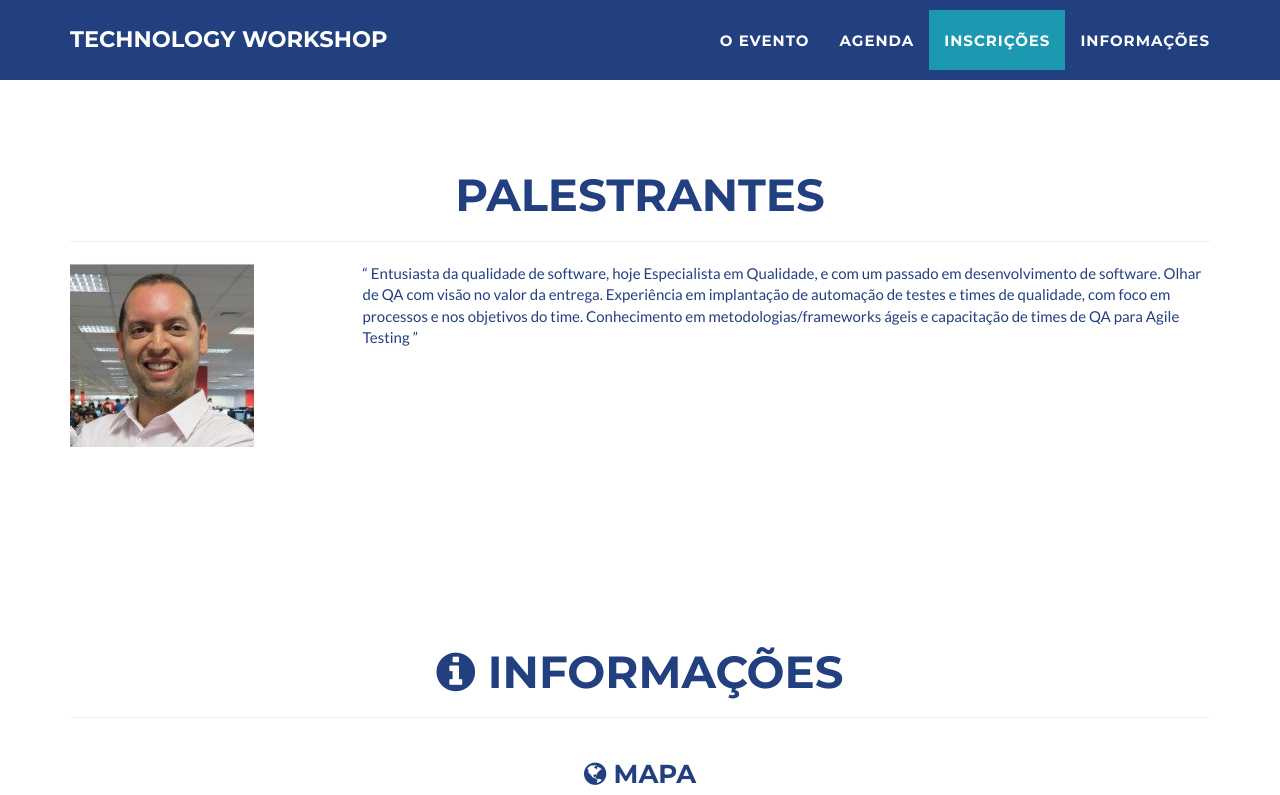
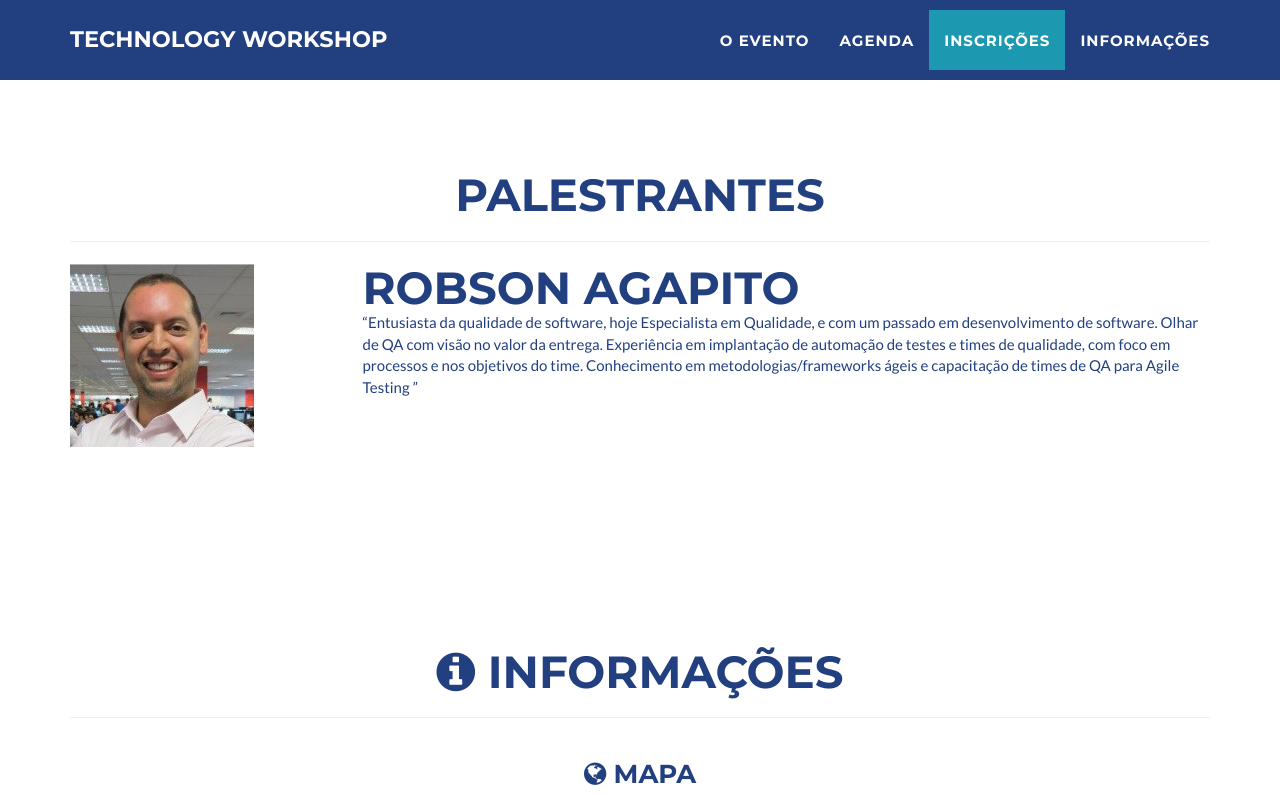
Before and after one commit to gft-technical-practices/2017-workshop-2, a Jekyll site: the page built from index.html, in a window 1280 px wide and 900 px high, scrolled down 2511 px, cut to the strip 0-795 px from the top of the window. Built offline with Jekyll 4.4.1, drawn with Linux system fonts in a browser that asks for light colours.

Commit message:
Update palestrantes.html

```diff
--- a/_includes/palestrantes.html
+++ b/_includes/palestrantes.html
@@ -12,8 +12,8 @@
                   <img src="img/palestrantes/agapito.jpg" />
                 </div>
                 <div class="col-md-9 bio-palestrante">
-                  <q>
-                    Entusiasta da qualidade de software, hoje Especialista em Qualidade,
+                 <h2>Robson Agapito</h2>
+                 <q>Entusiasta da qualidade de software, hoje Especialista em Qualidade,
                     e com um passado em desenvolvimento de software. Olhar de QA com visão no valor da entrega.
                     Experiência em implantação de automação de testes e times de qualidade, com foco em processos
                     e nos objetivos do time. Conhecimento em metodologias/frameworks ágeis e capacitação de times de
```
